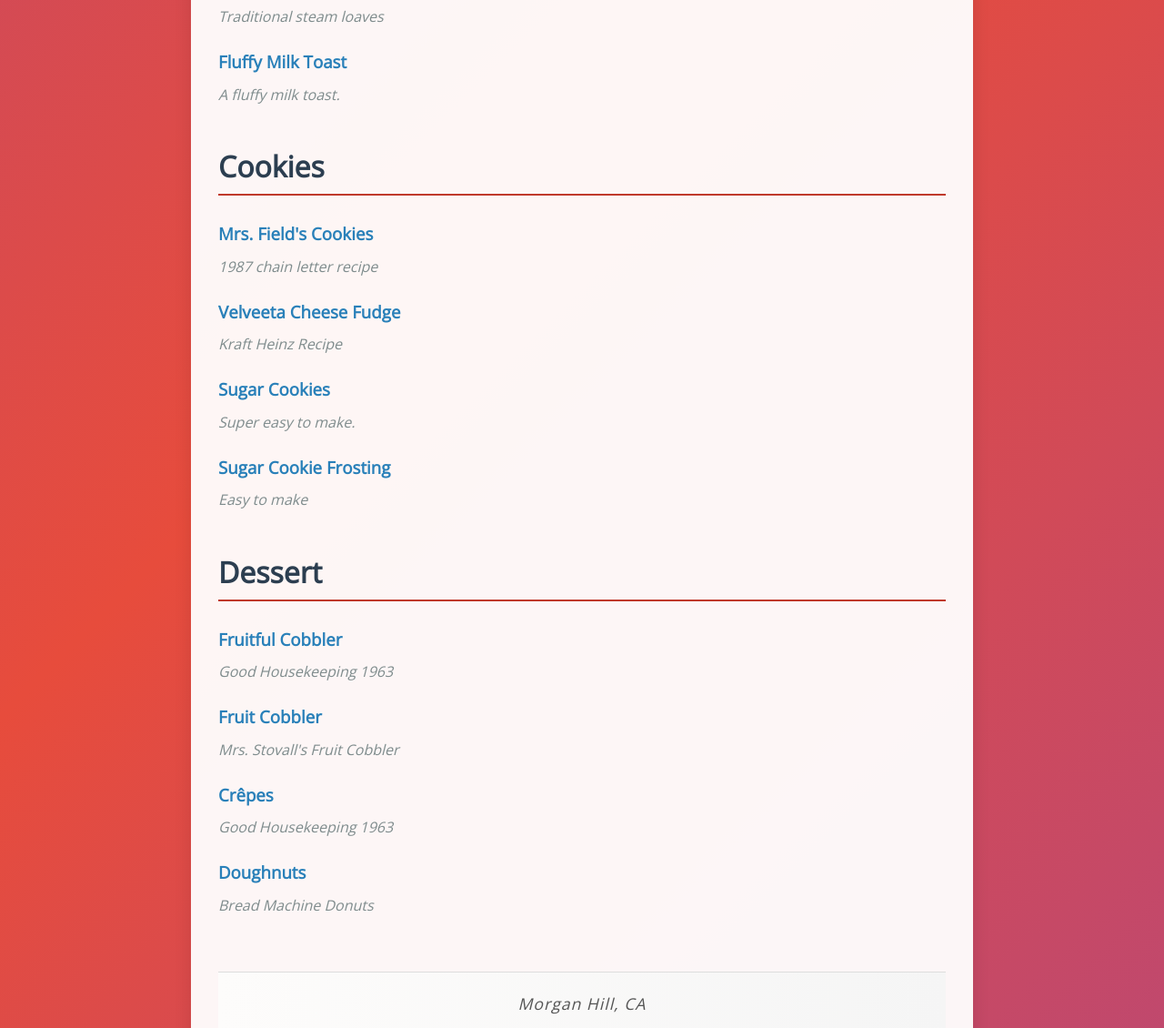
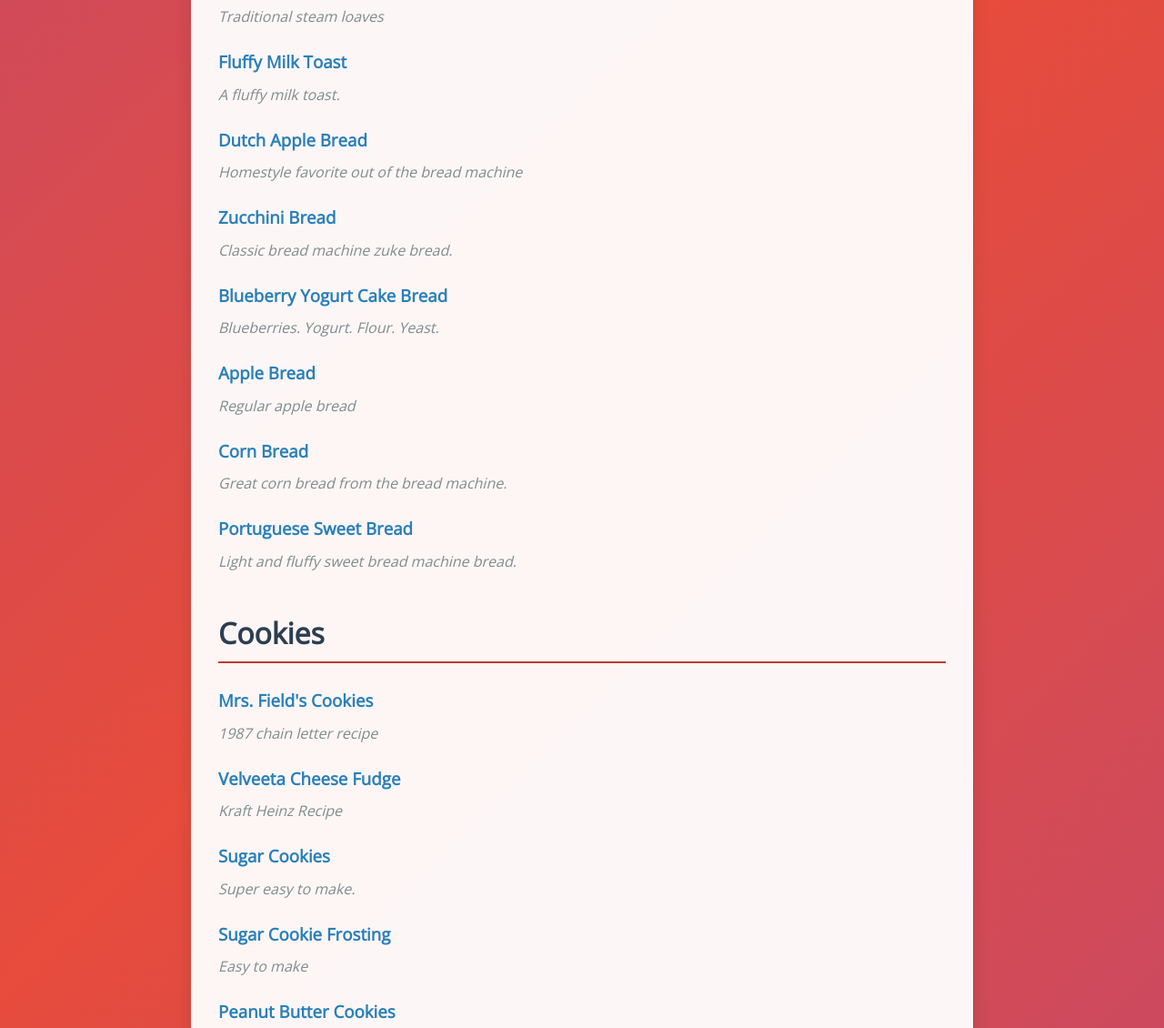
Before and after one commit to Benitoite/recipes, a plain HTML site: page index.html in a window 1280 px wide. Shown: the part 1120-2250 px from the top of the page at 91% size. Drawn offline with nearby package versions, Linux system fonts and the light colour scheme.

Commit message:
Update index.html

```diff
--- a/index.html
+++ b/index.html
@@ -224,6 +224,23 @@
     <h3><a href="milktoast.jpg">Fluffy Milk Toast</a></h3>
     <h4>A fluffy milk toast.</h4>
 
+    <h3><a href="dutch-applebread.pdf">Dutch Apple Bread</a></h3>
+    <h4>Homestyle favorite out of the bread machine</h4>
+
+    <h3><a href="zucchinibread.pdf">Zucchini Bread</a></h3>
+    <h4>Classic bread machine zuke bread.</h4>
+
+    <h3><a href="blueberry-cakebread.pdf">Blueberry Yogurt Cake Bread</a></h3>
+    <h4>Blueberries. Yogurt. Flour. Yeast.</h4>
+
+    <h3><a href="apple-bread.pdf">Apple Bread</a></h3>
+    <h4>Regular apple bread</h4>
+
+    <h3><a href="cornbread.pdf">Corn Bread</a></h3>
+    <h4>Great corn bread from the bread machine.</h4>
+
+    <h3><a href="port-sweetbread.pdf">Portuguese Sweet Bread</a></h3>
+    <h4>Light and fluffy sweet bread machine bread.</h4>
 
     <h2>Cookies</h2>
     <h3><a href="mrsfieldscookies.pdf">Mrs. Field's Cookies</a></h3>
@@ -237,6 +254,9 @@
 
     <h3><a href="cookie-frosting.pdf">Sugar Cookie Frosting</a></h3>
     <h4>Easy to make</h4>
+
+    <h3><a href="pb-cookies.pdf">Peanut Butter Cookies</a></h3>
+    <h4>Classic Peanut Butter Cookies</h4>
 
 
     <h2>Dessert</h2>
```
